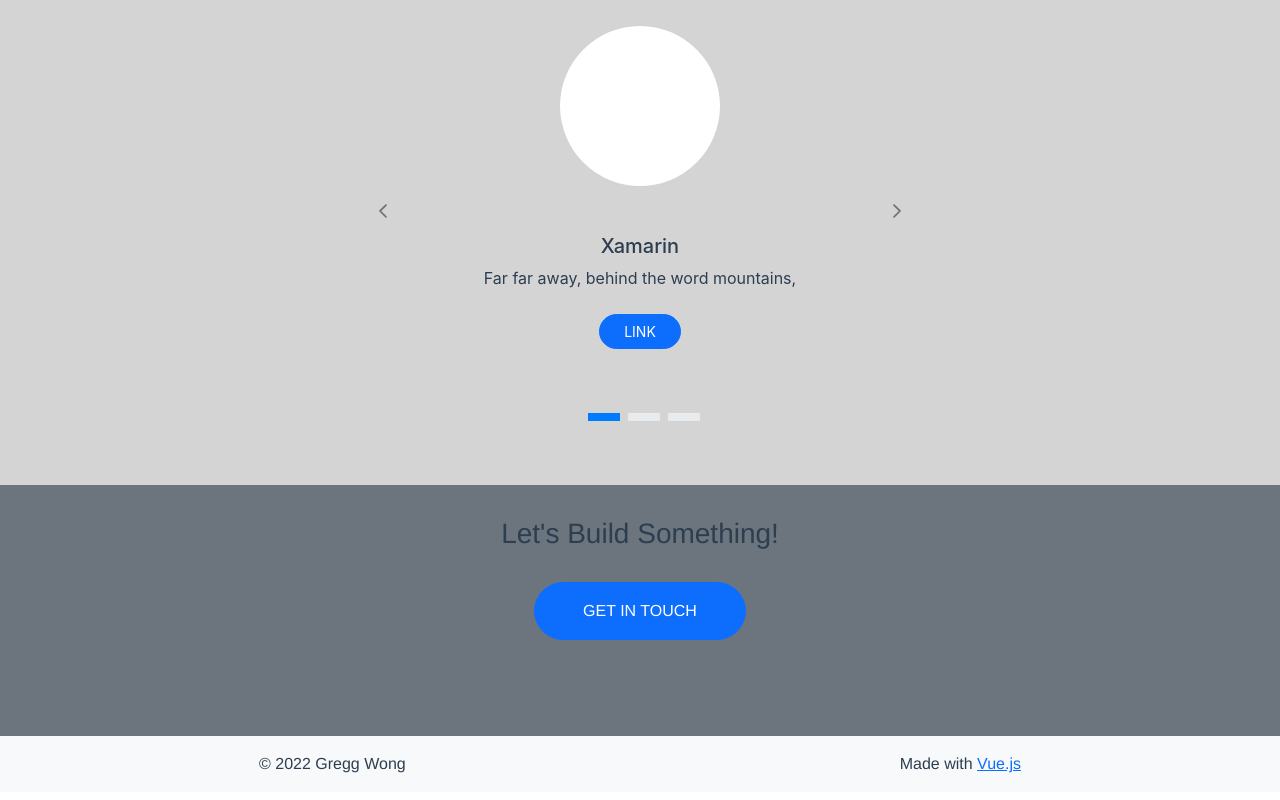
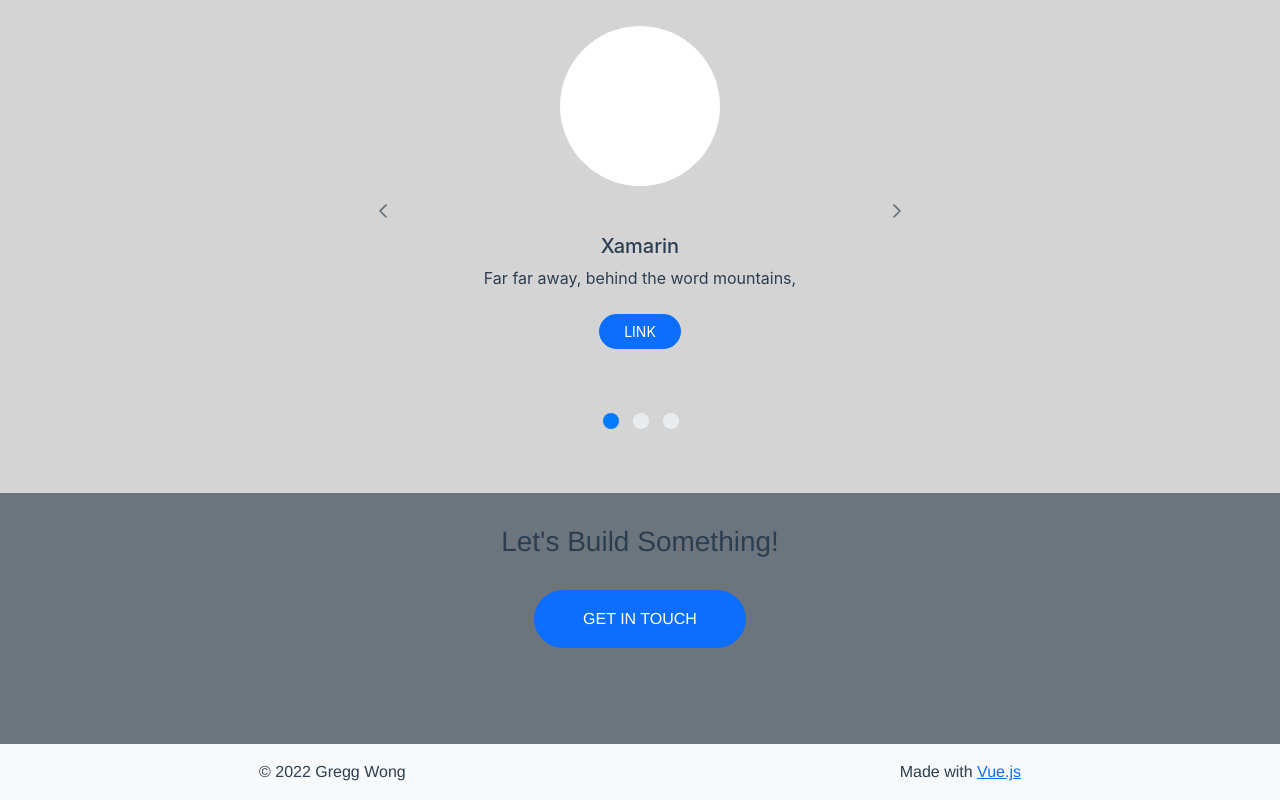
Before and after one commit to Jon-Mykal/personal-website, a Vue app: page /services/development in a window 1280 px wide. Shown: the part 762-1562 px from the top of the page. Built offline with nearby package versions, Linux system fonts and the light colour scheme.

Commit message:
Add Global styles

```diff
--- a/src/App.vue
+++ b/src/App.vue
@@ -41,4 +41,15 @@
 .gw--fs-7 {
   font-size: .875rem!important;
 }
+
+ li.p-carousel-indicator {
+  margin-right: 0.875rem!important;
+
+}
+
+li.p-carousel-indicator button.p-link {
+  width: 1rem!important;
+  height: 1rem!important;
+  border-radius: 10px!important;
+}
 </style>
```
